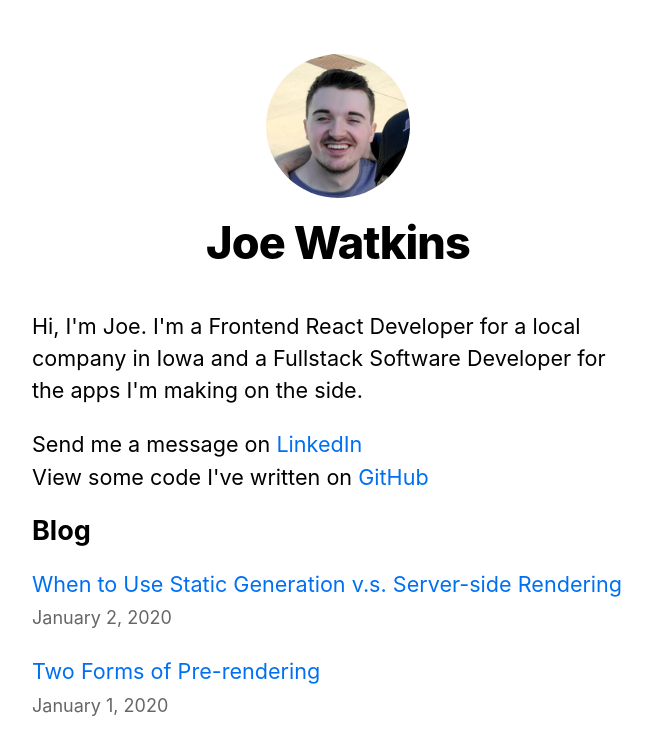
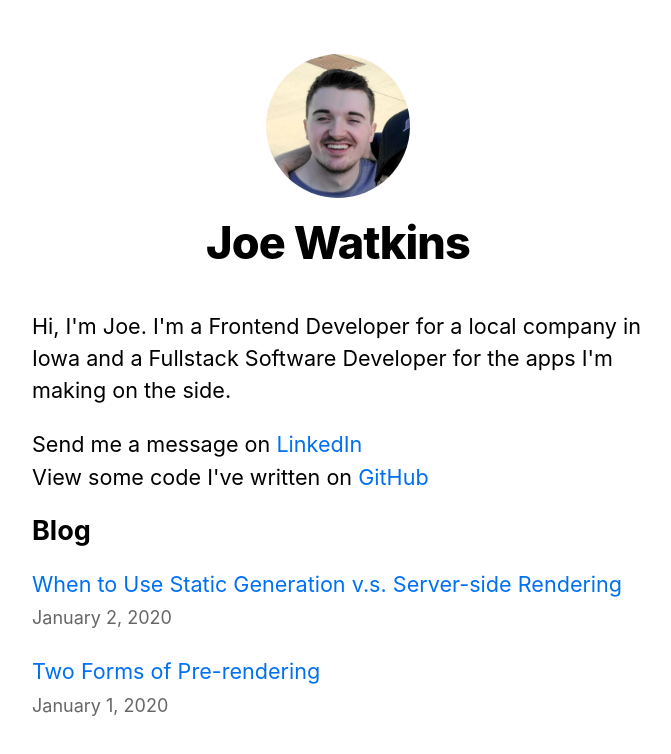
Before and after one commit to watkins-joe/nextjs-blog, a Next.js app: page / in a window 1280 px wide. Shown: the top 754 px of the page, without its empty margins (302-973 px from the left). Built offline with nearby package versions, Linux system fonts and the light colour scheme.

Commit message:
changed title from Frontend React Developer to just Frontend Developer based on suggestions

```diff
--- a/pages/index.js
+++ b/pages/index.js
@@ -23,9 +23,8 @@ export default function Home({ allPostsData }) {
       </Head>
       <section className={utilStyles.headingMd}>
         <p>
-          Hi, I'm Joe. I'm a Frontend React Developer for a local company in
-          Iowa and a Fullstack Software Developer for the apps I'm making on the
-          side.
+          Hi, I'm Joe. I'm a Frontend Developer for a local company in Iowa and
+          a Fullstack Software Developer for the apps I'm making on the side.
         </p>
         <ul className={utilStyles.list}>
           <li>
```
